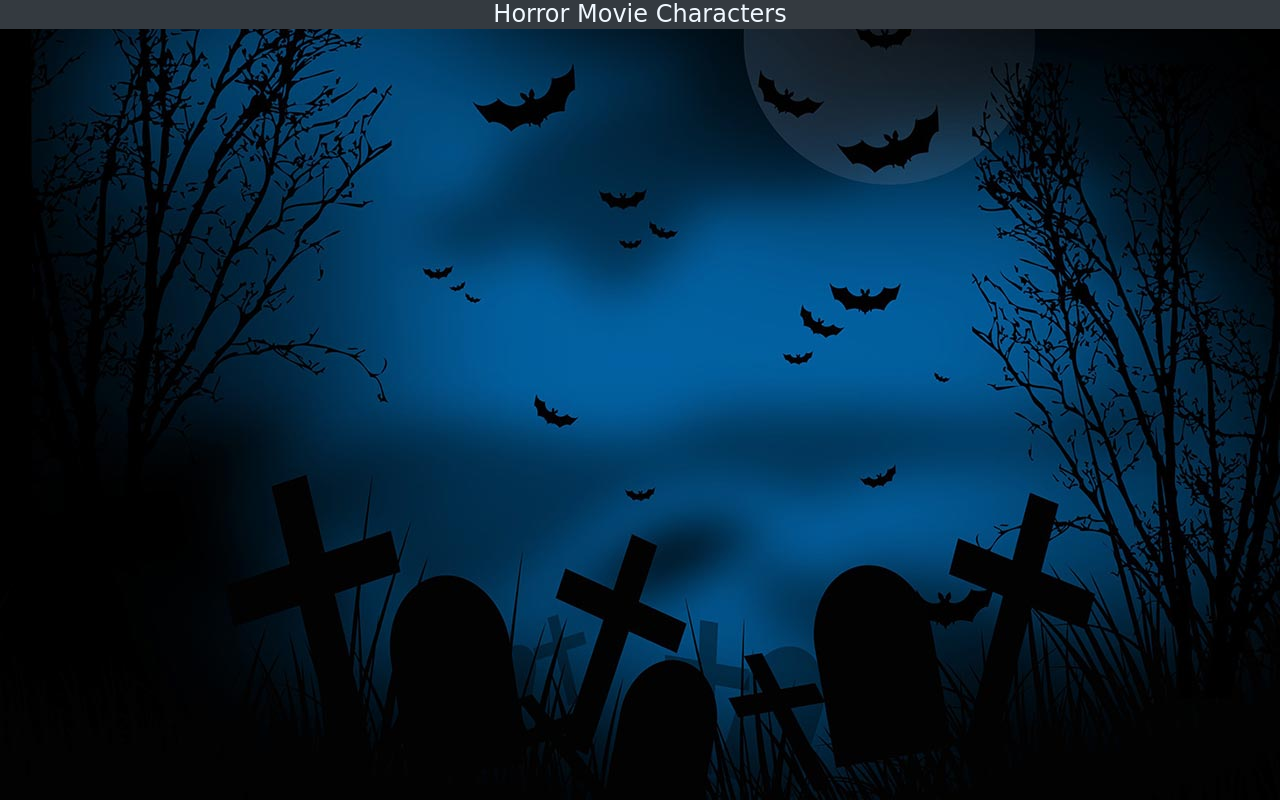
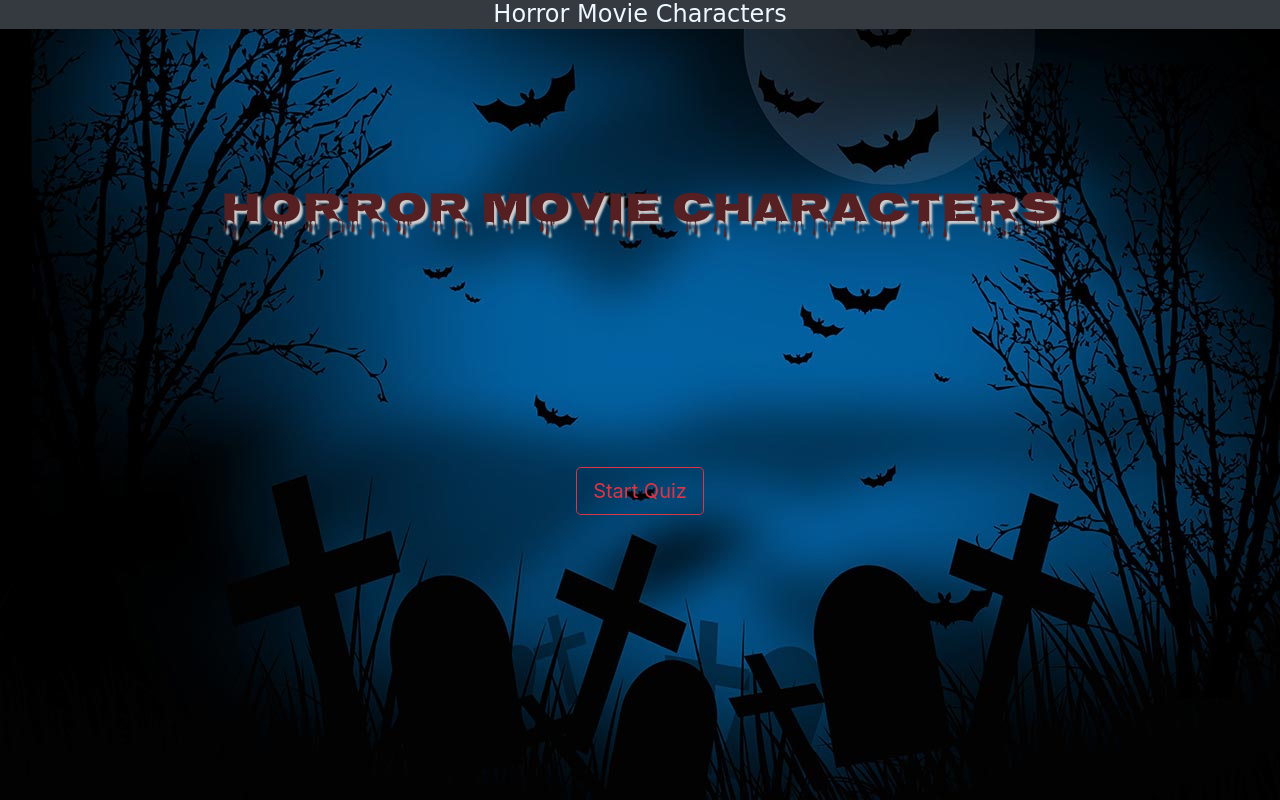
Before and after one commit to OverAndBeyondWeb/TriviaGame, a plain HTML site: page index.html in a window 1280 px wide. Drawn offline with nearby package versions, Linux system fonts and the light colour scheme; a web font is replaced by a local one.

Commit message:
start page finished

```diff
--- a/assets/css/style.css
+++ b/assets/css/style.css
@@ -7,3 +7,18 @@ body, html {
 h1, h2, h3, h4, h5, h6 {
   font-family: 'Eater', cursive;
 }
+
+.title {
+  padding-top: 150px;
+}
+
+.title h1 {
+  color: #561F22;
+  font-family: 'Nosifer', cursive;
+  font-size: 42px;
+  text-shadow: 3px 3px 2px #ccc;
+}
+
+.start-page {
+  padding-top: 20%;
+}
--- a/index.html
+++ b/index.html
@@ -7,6 +7,7 @@
   <link href="https://maxcdn.bootstrapcdn.com/bootstrap/4.0.0/css/bootstrap.min.css" rel="stylesheet" integrity="sha384-Gn5384xqQ1aoWXA+058RXPxPg6fy4IWvTNh0E263XmFcJlSAwiGgFAW/dAiS6JXm" crossorigin="anonymous">
   <link rel="stylesheet" href="assets/css/style.css">
   <link href="https://fonts.googleapis.com/css?family=Eater" rel="stylesheet">
+  <link href="https://fonts.googleapis.com/css?family=Nosifer" rel="stylesheet">
   <title>Horror Movie Characters</title>
 </head>
 <body>
@@ -15,7 +16,18 @@
       <h4 style="color:aliceblue">Horror Movie Characters</h4>
     </container>
   </header>
+  <div class="title text-center">
+    <h1>Horror Movie Characters</h1>
+  </div>
+  <main class="container text-center">
+    <section class="start-page">
+      <button class="btn btn-outline-danger btn-lg start-btn">Start Quiz</button>
+    </section>
 
+    <section class="question-page"></section>
+    <section class="answer-page"></section>
+    <section class="final-score"></section>
+  </main>
 
   <script
   src="http://code.jquery.com/jquery-3.3.1.js"
```
